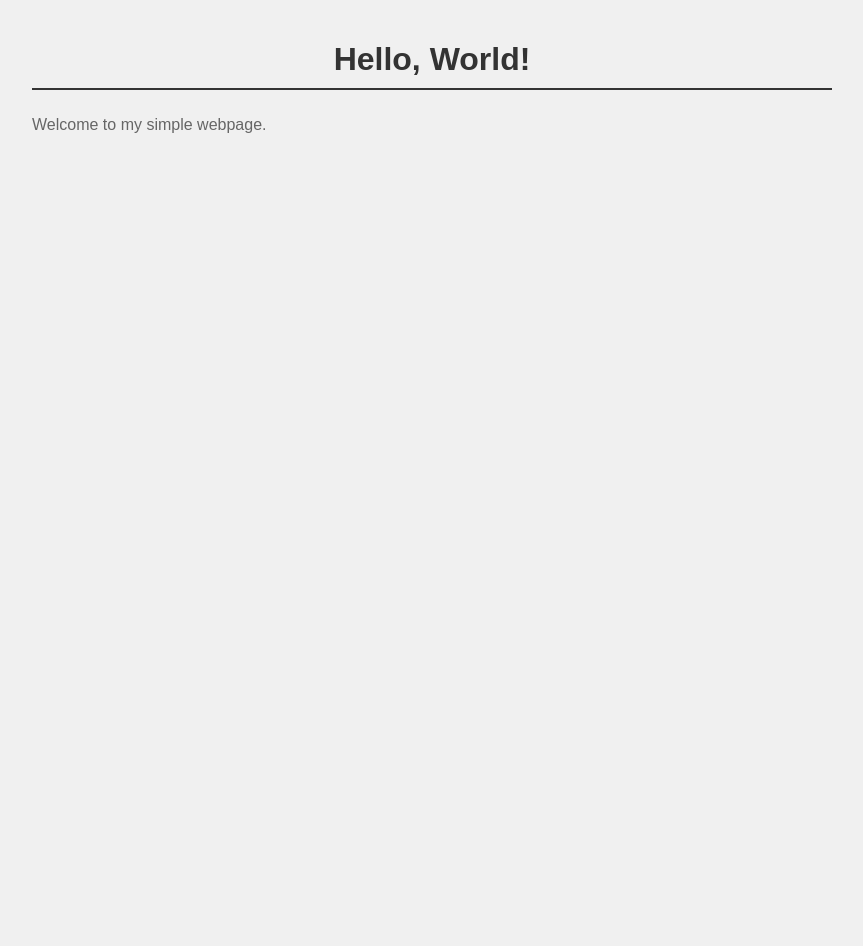
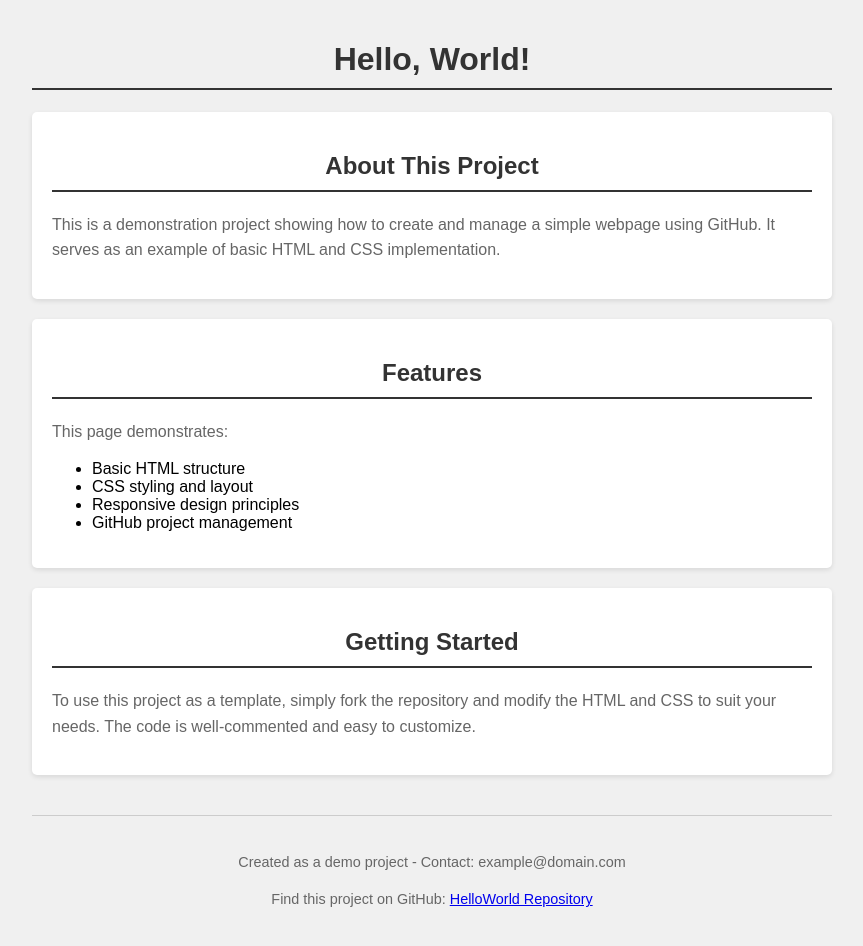
Before and after one commit to jai2010/HelloWorld, a plain HTML site: page index.html in a window 1280 px wide. Shown: the whole page, without its empty margins (208-1071 px from the left). Before the commit the page ends 800 px from the top, so only its background shows below. Drawn offline with Linux system fonts and the light colour scheme.

Commit message:
Add more context and sections to the webpage

```diff
--- a/index.html
+++ b/index.html
@@ -3,7 +3,7 @@
 <head>
     <meta charset="UTF-8">
     <meta name="viewport" content="width=device-width, initial-scale=1.0">
-    <title>Hello World</title>
+    <title>Hello World - Demo Project</title>
     <style>
         body {
             font-family: Arial, sans-serif;
@@ -12,7 +12,7 @@
             padding: 20px;
             background-color: #f0f0f0;
         }
-        h1 {
+        h1, h2 {
             color: #333;
             text-align: center;
             border-bottom: 2px solid #333;
@@ -22,10 +22,50 @@
             color: #666;
             line-height: 1.6;
         }
+        .section {
+            background-color: white;
+            padding: 20px;
+            margin: 20px 0;
+            border-radius: 5px;
+            box-shadow: 0 2px 5px rgba(0,0,0,0.1);
+        }
+        footer {
+            text-align: center;
+            margin-top: 40px;
+            padding-top: 20px;
+            border-top: 1px solid #ccc;
+            font-size: 0.9em;
+            color: #888;
+        }
     </style>
 </head>
 <body>
     <h1>Hello, World!</h1>
-    <p>Welcome to my simple webpage.</p>
+
+    <div class="section">
+        <h2>About This Project</h2>
+        <p>This is a demonstration project showing how to create and manage a simple webpage using GitHub. It serves as an example of basic HTML and CSS implementation.</p>
+    </div>
+
+    <div class="section">
+        <h2>Features</h2>
+        <p>This page demonstrates:</p>
+        <ul>
+            <li>Basic HTML structure</li>
+            <li>CSS styling and layout</li>
+            <li>Responsive design principles</li>
+            <li>GitHub project management</li>
+        </ul>
+    </div>
+
+    <div class="section">
+        <h2>Getting Started</h2>
+        <p>To use this project as a template, simply fork the repository and modify the HTML and CSS to suit your needs. The code is well-commented and easy to customize.</p>
+    </div>
+
+    <footer>
+        <p>Created as a demo project - Contact: example@domain.com</p>
+        <p>Find this project on GitHub: <a href="https://github.com/jai2010/HelloWorld">HelloWorld Repository</a></p>
+    </footer>
 </body>
 </html>
```
